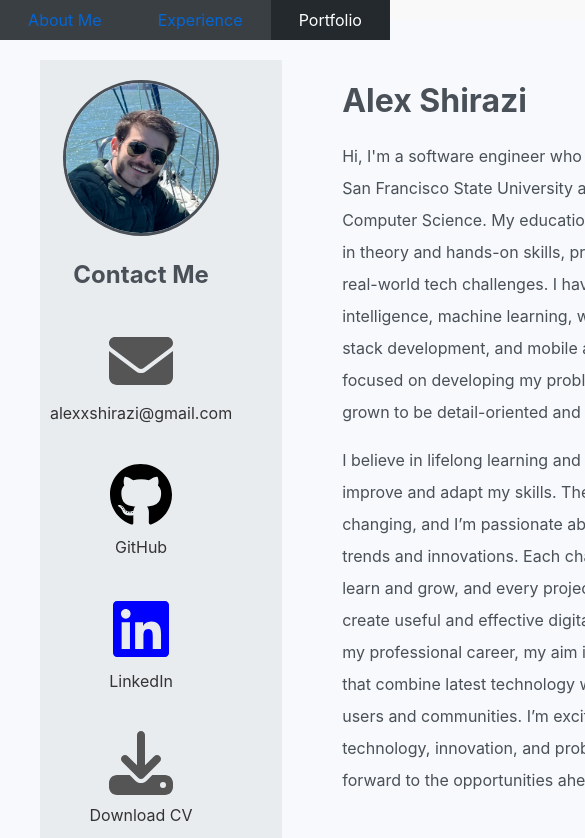
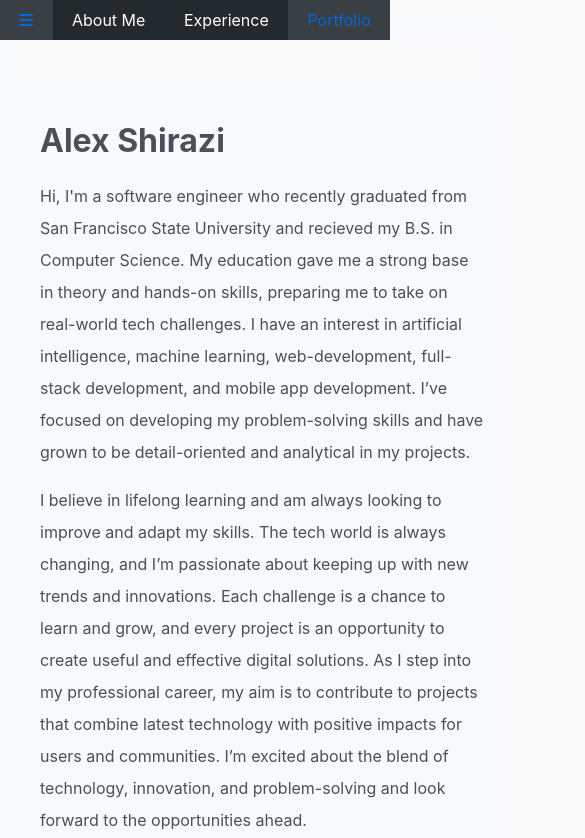
Before and after one commit to Alex-Shirazi1/My-Personal-Site, a React (Create React App) app in the folder my-personal-site/: page / in a window 390 px wide. Shown: the top 838 px of the page, 585 px wide, since content can reach past the window. Built offline with nearby package versions, Linux system fonts and the light colour scheme.

Commit message:
Added better support for mobile platform

```diff
--- a/my-personal-site/src/App.css
+++ b/my-personal-site/src/App.css
@@ -32,6 +32,7 @@
   from {
     transform: rotate(0deg);
   }
+
   to {
     transform: rotate(360deg);
   }
@@ -46,6 +47,7 @@ body {
   background-color: #f9f9f9;
   margin: 0;
 }
+
 .home-background {
   background-size: 100% 100%;
   background-position: center;
@@ -87,6 +89,7 @@ nav a {
   height: 100%;
   box-sizing: border-box;
 }
+
 nav a.active {
   background-color: rgba(255, 255, 255, 0.1);
   color: #0366d6;
@@ -120,7 +123,8 @@ nav a:hover {
   margin-bottom: 20px;
 }
 
-.contact-container, .resume-container {
+.contact-container,
+.resume-container {
   display: flex;
   flex-direction: column;
   justify-content: center;
@@ -133,7 +137,8 @@ h2 {
   color: #333;
 }
 
-.contact-icons, .resume-icon {
+.contact-icons,
+.resume-icon {
   flex-direction: column;
   display: flex;
   justify-content: center;
@@ -165,7 +170,8 @@ h2 {
   color: black;
 }
 
-.email, .download {
+.email,
+.download {
   color: #555;
 }
 
@@ -182,6 +188,7 @@ h2 {
 .email-icon-item {
   pointer-events: none;
 }
+
 .footer {
   position: relative;
   bottom: 0;
@@ -192,6 +199,7 @@ h2 {
   padding: 10px;
   font-size: 0.8rem;
 }
+
 .about-container {
   display: flex;
   padding: 40px;
@@ -222,7 +230,8 @@ h2 {
   border: 3px solid #495057;
 }
 
-.bio-section, .skills-section {
+.bio-section,
+.skills-section {
   text-align: left;
   margin-left: 20px;
 }
@@ -238,14 +247,16 @@ h2 {
   text-align: center;
 }
 
-.bio, .skills-list {
+.bio,
+.skills-list {
   line-height: 2;
   list-style-type: none;
   padding: 0;
   color: #495057;
 }
 
-.bio-list li, .skills-list li {
+.bio-list li,
+.skills-list li {
   margin-bottom: 10px;
   line-height: 1.6;
 }
@@ -280,11 +291,12 @@ h2 {
   color: white;
   transition: background-color 0.3s ease-in-out, color 0.3s ease-in-out;
 }
+
 .project {
   border: 1px solid #ccc;
   padding: 15px;
   transition: background-color 0.3s ease-in-out, color 0.3s ease-in-out;
-  box-shadow: 0 2px 4px rgba(0,0,0,0.1);
+  box-shadow: 0 2px 4px rgba(0, 0, 0, 0.1);
   cursor: pointer;
   height: 350px;
   overflow: auto;
@@ -307,7 +319,8 @@ h2 {
   color: white;
 }
 
-.project:hover h2, .project:hover ul li {
+.project:hover h2,
+.project:hover ul li {
   color: white;
 }
 
@@ -340,7 +353,7 @@ h2 {
   padding: 15px;
   margin-bottom: 20px;
   width: 60%;
-  box-shadow: 0 2px 4px rgba(0,0,0,0.1);
+  box-shadow: 0 2px 4px rgba(0, 0, 0, 0.1);
 }
 
 .experience-header {
@@ -374,3 +387,61 @@ h2 {
 .page-title {
   color: #495057;
 }
+
+.profile-symbol {
+  display: none;
+}
+
+.profile-slide {
+  position: fixed;
+  top: 0;
+  left: -100%;
+  width: 80%;
+  height: 100vh;
+  background-color: #f7f9fc;
+  transition: left 0.3s ease;
+  z-index: 999;
+}
+
+.profile-slide.open {
+  left: 0;
+}
+
+@media (max-width: 768px) {
+
+  .profile-symbol {
+    display: block;
+  }
+
+  .about-container {
+    flex-direction: column;
+    padding: 20px;
+  }
+
+  .profile-section,
+  .info-section {
+    padding: 20px 0;
+  }
+
+  .projects {
+    grid-template-columns: 1fr;
+    gap: 10px;
+  }
+
+  .experience {
+    width: 90%;
+  }
+
+  .contact-mobile-hidden {
+    display: none;
+  }
+
+  .profile-section {
+    flex: 0;
+    padding-right: 0px;
+    background-color: #f9f9f9;
+  }
+  .contact-component {
+    padding-top: 75px;
+  }
+}
--- a/my-personal-site/src/App.js
+++ b/my-personal-site/src/App.js
@@ -2,14 +2,18 @@ import React, { useEffect, useState } from 'react';
 import Home from './components/Home';
 import AboutMe from './components/AboutMe';
 import Portfolio from './components/Portfolio';
+import Contact from './components/Contact';
 import Resume from './components/Resume';
 import Footer from './components/Footer';
 import { FontAwesomeIcon } from '@fortawesome/react-fontawesome';
-import { faHome } from '@fortawesome/free-solid-svg-icons';
+import { faBars } from '@fortawesome/free-solid-svg-icons';
 import './App.css';
 
 const App = () => {
+
   const [activeSection, setActiveSection] = useState('home');
+  const [isProfileOpen, setIsProfileOpen] = useState(false);
+
 
   const handleScroll = () => {
     const sections = ['about', 'resume', 'portfolio'];
@@ -29,6 +33,9 @@ const App = () => {
     }
   };
 
+  const toggleProfile = () => {
+    setIsProfileOpen(!isProfileOpen);
+  };
 
   useEffect(() => {
     window.addEventListener('scroll', handleScroll);
@@ -38,16 +45,22 @@ const App = () => {
   return (
     <div className="App">
       <nav>
-
+        <a onClick={toggleProfile} className="profile-symbol">
+        <FontAwesomeIcon icon={faBars}/>
+        </a>
         <a onClick={() => scrollToElement('about')} className={activeSection === 'about' ? 'active' : ''}>About Me</a>
 
         <a onClick={() => scrollToElement('resume')} className={activeSection === 'resume' ? 'active' : ''}>Experience</a>
         <a onClick={() => scrollToElement('portfolio')} className={activeSection === 'portfolio' ? 'active' : ''}>Portfolio</a>
       </nav>
 
+      <div id="about">
+        <div className={`profile-slide ${isProfileOpen ? 'open' : ''}`}>
+          <Contact />
+        </div>
+      </div>
 
       <div id="about"><AboutMe /></div>
-
       <div id="resume"><Resume /></div>
       <div id="portfolio"><Portfolio /></div>
       <Footer />
--- a/my-personal-site/src/components/AboutMe.js
+++ b/my-personal-site/src/components/AboutMe.js
@@ -6,10 +6,9 @@ const AboutMe = () => {
     return (
         <div className="about-container">
             <div className="profile-section">
-                <div className="image-container">
-                    <img src="/profile.jpeg" alt="Profile" className="profile-image" />
+                <div className="contact-mobile-hidden">
+                    <Contact />
                 </div>
-                <Contact />
             </div>
             <div className="info-section">
                 <div className="bio-section">
@@ -20,7 +19,6 @@ const AboutMe = () => {
                     <p className="bio">
                         I believe in lifelong learning and am always looking to improve and adapt my skills. The tech world is always changing, and I’m passionate about keeping up with new trends and innovations. Each challenge is a chance to learn and grow, and every project is an opportunity to create useful and effective digital solutions. As I step into my professional career, my aim is to contribute to projects that combine latest technology with positive impacts for users and communities. I’m excited about the blend of technology, innovation, and problem-solving and look forward to the opportunities ahead.
                     </p>
-
 
                 </div>
                 <div className="skills-section">
--- a/my-personal-site/src/components/Contact.js
+++ b/my-personal-site/src/components/Contact.js
@@ -6,8 +6,10 @@ import '../App.css';
 
 const Contact = () => {
     return (
-        <div>
-
+        <div className='contact-component'>
+            <div className="image-container">
+                <img src="/profile.jpeg" alt="Profile" className="profile-image" />
+            </div>
             <div className="contact-container">
                 <h2 className='section-title'>Contact Me</h2>
                 <div className="contact-icons">
@@ -27,11 +29,11 @@ const Contact = () => {
             </div>
             <div className="resume-download-container">
                 <div className="resume-icon">
-                <a href="/Alex%20Shirazi%20Resume%202023.pdf" download target="_blank" rel="noopener noreferrer" className="icon-item">
+                    <a href="/Alex%20Shirazi%20Resume%202023.pdf" download target="_blank" rel="noopener noreferrer" className="icon-item">
                         <FontAwesomeIcon icon={faDownload} size="4x" className="icon download" />
                         <p>Download CV</p>
                     </a>
-                    </div>
+                </div>
             </div>
         </div>
     );
--- a/my-personal-site/src/components/Resume.js
+++ b/my-personal-site/src/components/Resume.js
@@ -6,7 +6,7 @@ const Resume = () => {
 
     return (
         <div className="experience-container">
-             <br />
+            <br />
             <h1 className="page-title" >My Experience</h1>
             {experiences.map((exp, index) => (
                 <div className="experience" key={index}>
```
Also changed, not shown: my-personal-site/src/components/projectsData.js (line endings or trailing spaces).
